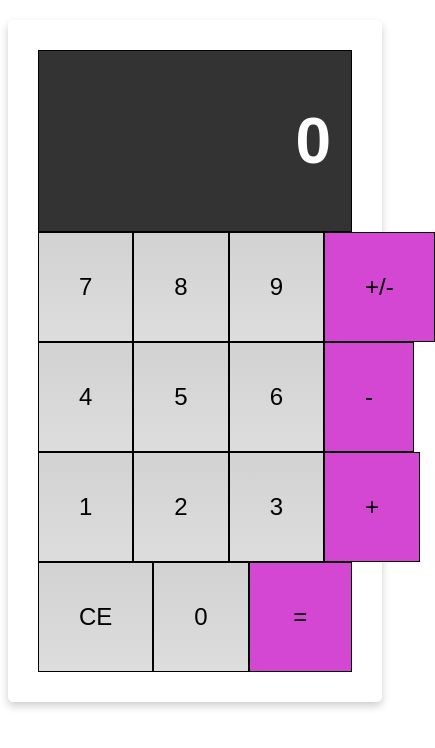
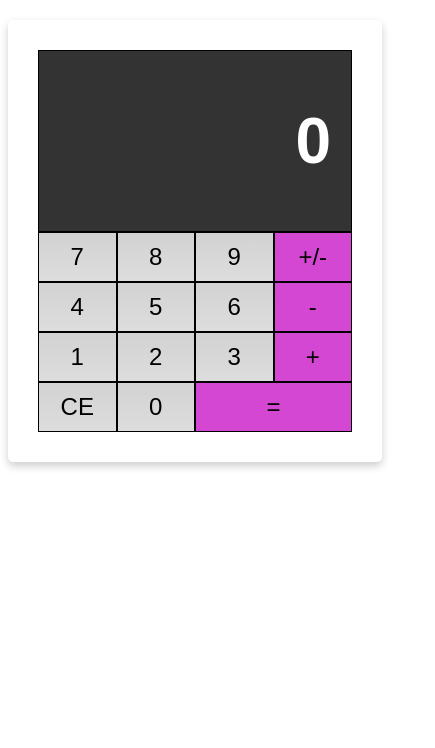
Before and after one commit to LeonardoDacosta29/WebKalkulator, a plain HTML site: page index.html in a window 390 px wide. Shown: the whole page, 435 px wide, since content can reach past the window. Drawn offline with Linux system fonts and the light colour scheme.

Commit message:
agar responsive, tanbah meta viewport

```diff
--- a/assets/style.css
+++ b/assets/style.css
@@ -52,3 +52,9 @@ body {
   .button:hover {
     font-weight: bold;
   }
+  /* agar responsive */
+@media screen and (max-width: 513px) {
+    .button {
+        padding: 10px;
+    }
+ }
--- a/index.html
+++ b/index.html
@@ -3,6 +3,8 @@
     <head>
         <title>WEB KALKULATOR</title>
         <link rel="stylesheet" href="assets/style.css">
+        <!-- agar responsive -->
+        <meta name="viewport" content="width=device-eidth, initial-scale=1.0">
     </head>
     <body>
         <div class="flex-container-column card">
```
